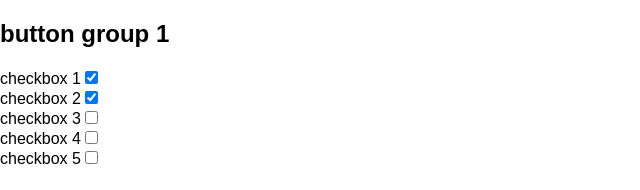
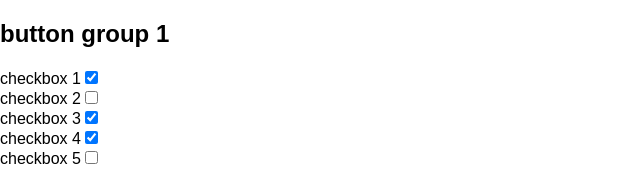
Before and after one commit to cse25/agile, a React (Create React App) app: page / in a window 1280 px wide. Shown: the top 190 px of the page, without its empty margins (0-640 px from the left). Built offline with nearby package versions, Linux system fonts and the light colour scheme.

Commit message:
change default booleans

```diff
--- a/src/App.js
+++ b/src/App.js
@@ -17,19 +17,19 @@ class App extends Component {
               {
                 name: 'checkbox 2',
                 value: 'checkbox 2',
-                checked: true,
+                checked: false,
                 label: 'checkbox 2'
               },
               {
                 name: 'checkbox 3',
                 value: 'checkbox 3',
-                checked: false,
+                checked: true,
                 label: 'checkbox 3'
               },
               {
                 name: 'checkbox 4',
                 value: 'checkbox 4',
-                checked: false,
+                checked: true,
                 label: 'checkbox 4'
               },
               {
```
